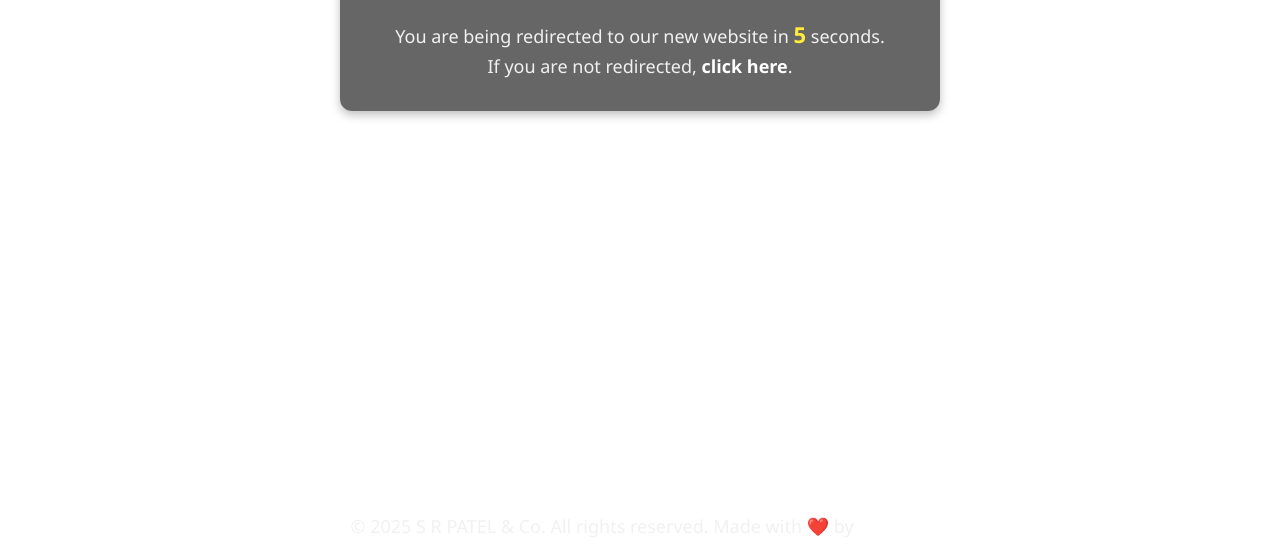
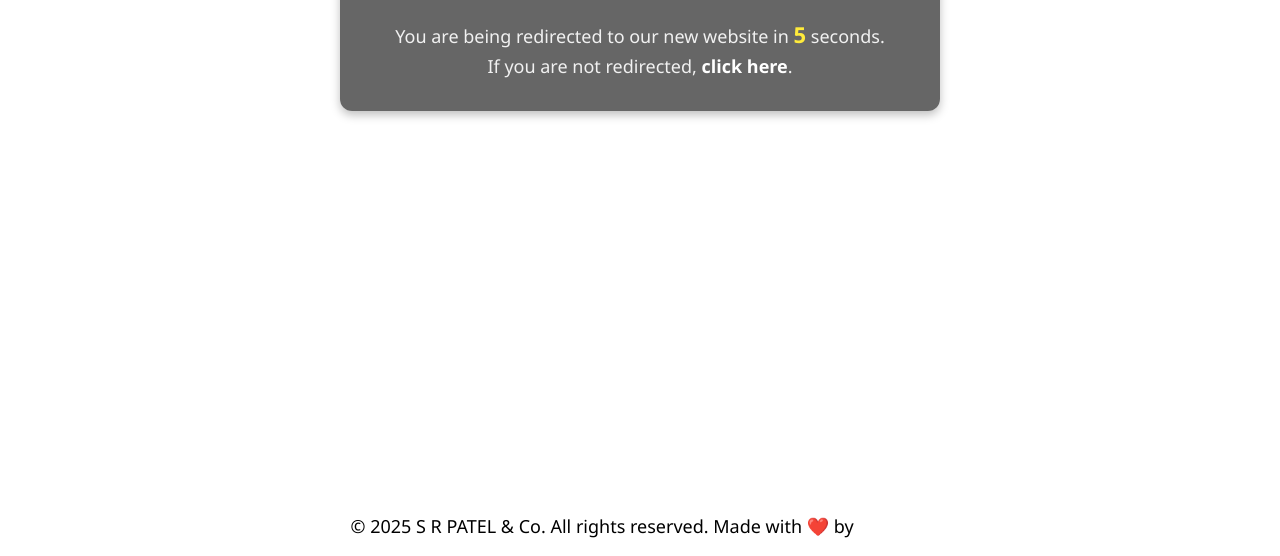
Before and after one commit to chintanpatel2220/srpatelco, a plain HTML site: page index.html in a window 1280 px wide. Shown: the part 244-800 px from the top of the page. Drawn offline with Linux system fonts and the light colour scheme.

Commit message:
Update index.html

```diff
--- a/index.html
+++ b/index.html
@@ -55,6 +55,12 @@
             color: #f1f1f1;
         }
 
+        p1 {
+            font-size: 18px;
+            line-height: 1.6;
+            color: black;
+        }
+
         strong {
             font-size: 22px;
             color: #ffeb3b;
@@ -76,7 +82,6 @@
             bottom: 0;
             width: 100%;
             background-color: white;
-            color: black;
             padding: 15px;
             text-align: center;
             font-size: 14px;
@@ -170,7 +175,7 @@
     </script>
 
     <div class="footer">
-        <p>&copy; <span id="current-year"></span> S R PATEL & Co. All rights reserved. Made with ❤️ by <a href="https://chintan.co.uk" target="_blank">Chintan</a></p>
+        <p1>&copy; <span id="current-year"></span> S R PATEL & Co. All rights reserved. Made with ❤️ by <a href="https://chintan.co.uk" target="_blank">Chintan</a></p1>
     </div>
 
 </body>
```
